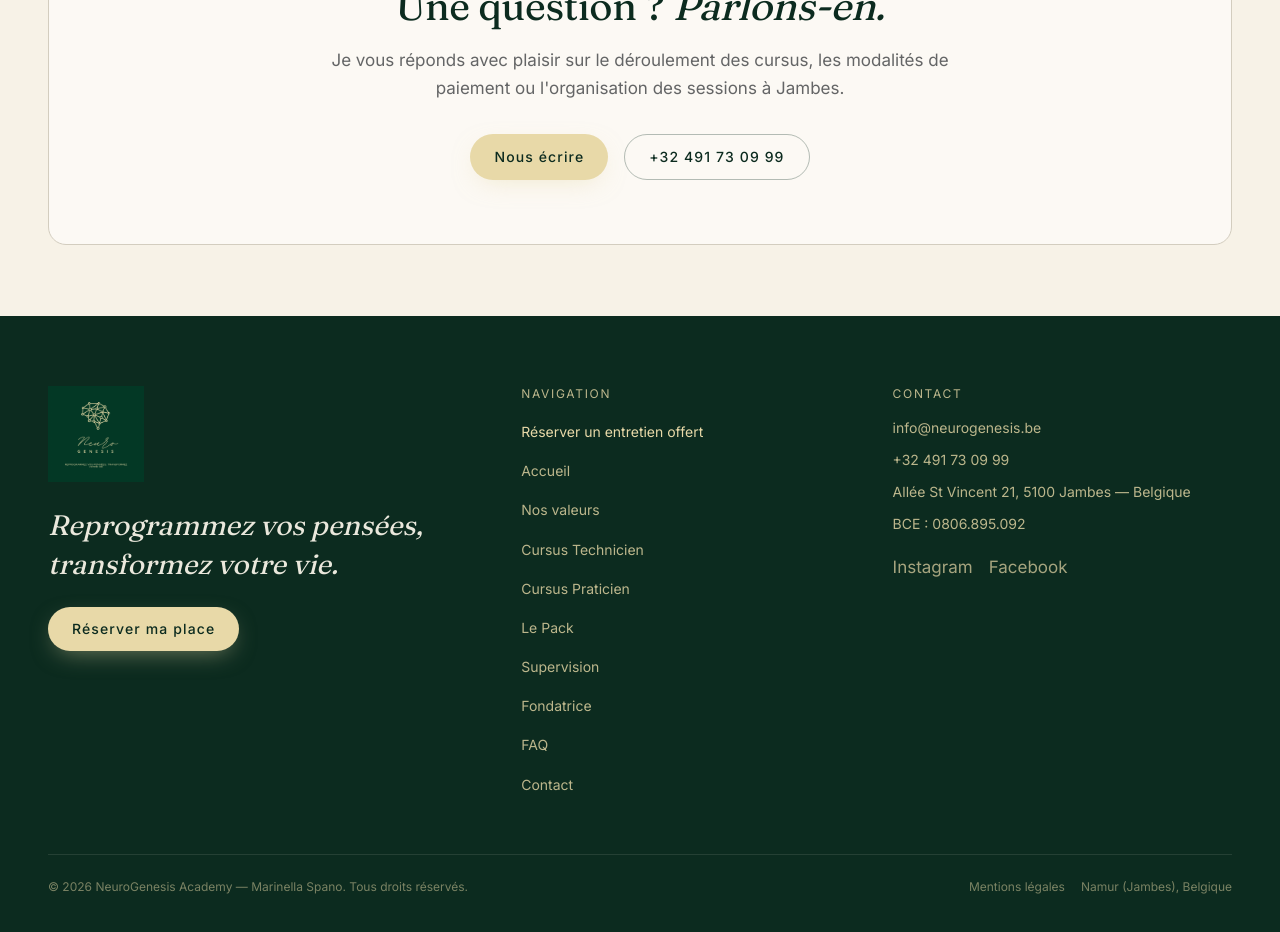
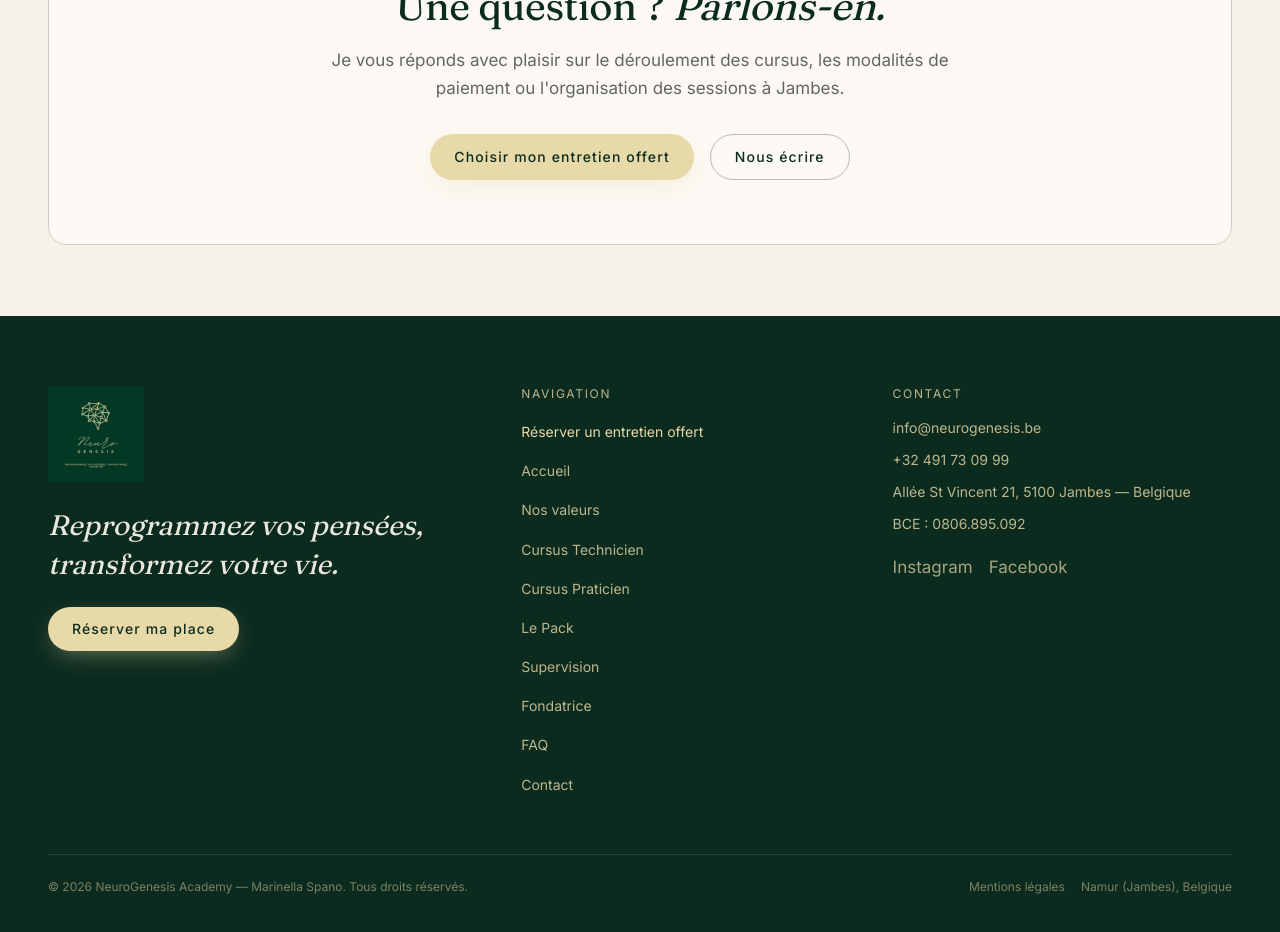
Before and after one commit to marinellaspanopro-web/NeuroGenesis-Academy, a Next.js app: page / in a window 1280 px wide. Shown: the part 6680-7612 px from the top of the page. Built offline with nearby package versions, Linux system fonts and the light colour scheme.

Commit message:
Prioritize approved free interview CTA on homepage

```diff
--- a/components/home/ContactCta.tsx
+++ b/components/home/ContactCta.tsx
@@ -16,11 +16,11 @@ export default function ContactCta() {
               de paiement ou l&apos;organisation des sessions à {siteConfig.address.addressLocality}.
             </p>
             <div className="flex flex-col sm:flex-row gap-4 justify-center">
-              <Button href="/contact" variant="gold">
+              <Button href="/entretien" variant="gold">
+                Choisir mon entretien offert
+              </Button>
+              <Button href="/contact" variant="forest-outline">
                 Nous écrire
-              </Button>
-              <Button href={`tel:${siteConfig.phone.replace(/\s/g, "")}`} variant="forest-outline">
-                {siteConfig.phoneDisplay}
               </Button>
             </div>
           </div>
```
